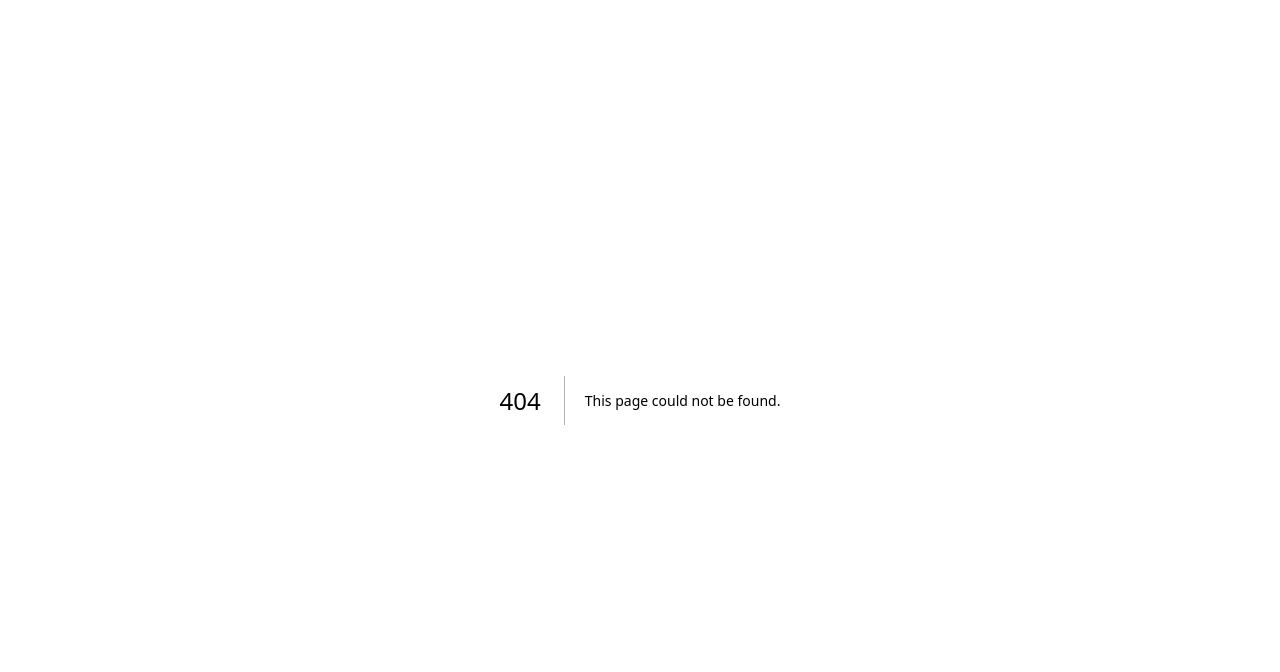
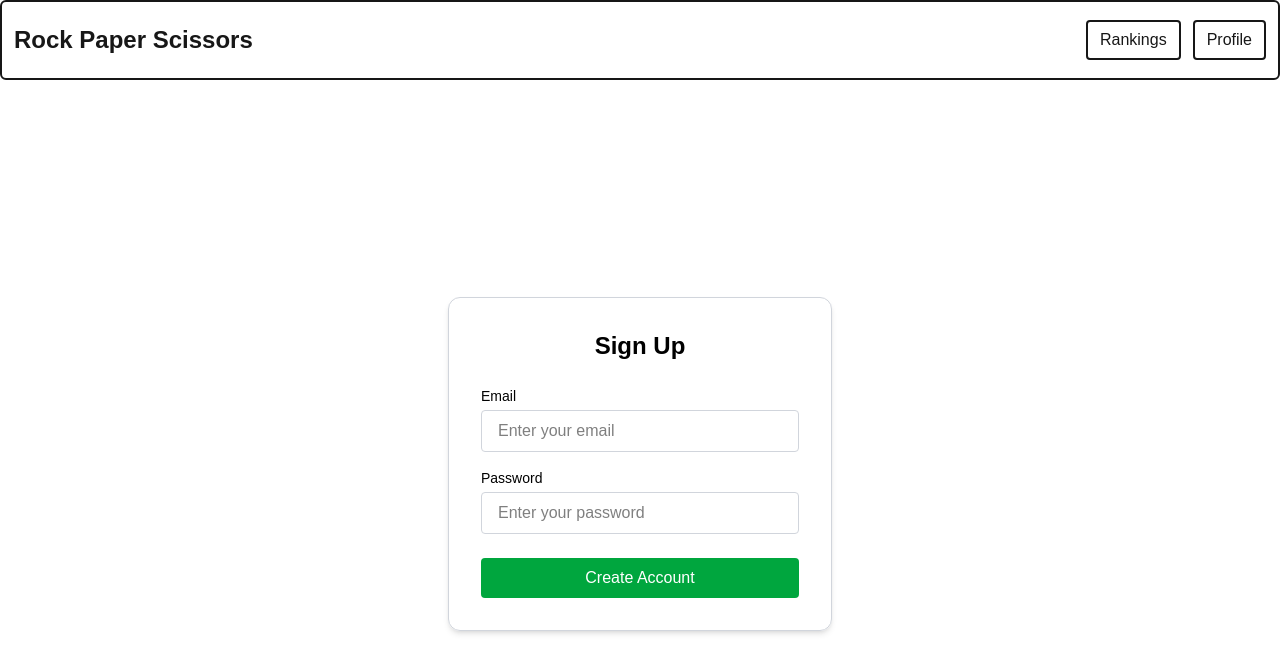
Before and after one commit to megasceptileftw/ecs162finalproject, a Next.js app: page /register in a window 1280 px wide. Before the commit this address had no page. Shown: the top 672 px of the page. Built offline with nearby package versions, Linux system fonts and the light colour scheme; no server answers.

Commit message:
added login and signup functionality

```diff
--- a/src/app/auth/signout/route.js
+++ b/src/app/auth/signout/route.js
@@ -12,10 +12,14 @@ export async function POST(req) {
 
   if (user) {
     await supabase.auth.signOut()
+    revalidatePath('/', 'layout')
+    return NextResponse.redirect(new URL('/login', req.url), {
+      status: 302,
+    })
   }
 
   revalidatePath('/', 'layout')
-  return NextResponse.redirect(new URL('/login', req.url), {
-    status: 302,
-  })
+  return NextResponse.json({msg: 'No user logged in'}, {
+    status: 400,
+  });
 }
--- a/src/app/login/page.js
+++ b/src/app/login/page.js
@@ -1,19 +1,29 @@
-'use client';
+'use client'
 
-import { useRouter } from 'next/navigation';
-import { useState } from 'react';
-import Navbar from "@/components/navbar";
+import { useRouter } from 'next/navigation'
+import { useState } from 'react'
+import Navbar from '@/components/navbar'
+import { createClient } from '@/utils/supabase/client'
+import Link from 'next/link'
 
 export default function LoginPage() {
-  const router = useRouter();
-  const [email, setEmail] = useState('');
-  const [password, setPassword] = useState('');
+  const router = useRouter()
+  const [email, setEmail] = useState('')
+  const [password, setPassword] = useState('')
+  const supabase = createClient()
 
-  const handleLogin = () => {
-    if (email && password) {
-      router.push('/home');
+  const handleLogin = async () => {
+    const {data,error} = await supabase.auth.signInWithPassword({
+      email,
+      password
+    });
+
+    if (error) {
+      alert(`Login failed: ${error.message}`);
+    } else {
+      router.push('/home')
     }
-  };
+  }
 
   return (
     <>
@@ -47,9 +57,9 @@ export default function LoginPage() {
       >
         Continue
       </button>
+      <Link href="/register" className="block mt-4 text-sm text-blue-600 hover:underline">Create Account</Link>
     </div>
   </main>
-
   </>
-  );
+  )
 }
--- a/src/app/login/page.jsx
+++ /dev/null
@@ -1,30 +0,0 @@
-import { login, signup } from './actions'
-
-export default async function LoginPage({ searchParams }) {
-  const error = await searchParams?.error
-  const message = await searchParams?.message
-
-  return (
-    <div>
-      <h1>Login</h1>
-
-      {error && <p style={{color: 'red'}}>Error: {decodeURIComponent(error)}</p>}
-      {message && <p style={{color: 'blue'}}>{decodeURIComponent(message)}</p>}
-
-      <form>
-        <div>
-          <label htmlFor="email">Email:</label>
-          <input id="email" name="email" type="email" required />
-        </div>
-        <div>
-          <label htmlFor="password">Password:</label>
-          <input id="password" name="password" type="password" required />
-        </div>
-        <button formAction={login}>Log in</button>
-        <button formAction={signup}>Sign up</button>
-      </form>
-
-      <p><small>Note: After signing up, check your email for a confirmation link.</small></p>
-    </div>
-  )
-}
--- /dev/null
+++ b/src/app/register/page.js
@@ -0,0 +1,64 @@
+'use client'
+
+import { useRouter } from 'next/navigation'
+import { useState } from 'react'
+import Navbar from '@/components/navbar'
+import { createClient } from '@/utils/supabase/client'
+
+export default function SignUpPage() {
+  const router = useRouter()
+  const [email, setEmail] = useState('')
+  const [password, setPassword] = useState('')
+  const supabase = createClient()
+
+  const handleSignUp = async () => {
+
+    const {data,error} = await supabase.auth.signUp({
+      email,
+      password,
+    });
+
+    if (error) {
+      alert(`Sign up failed: ${error.message}`);
+    } else {
+     alert('Sign up successful! Redirecting to home page...');
+     router.push('/home');
+    }
+  }
+
+  return (
+    <>
+    <Navbar />
+    <main className="min-h-[calc(100vh-5rem)] flex items-center justify-center px-4 text-black bg-white">
+        <div className="w-full max-w-sm border border-gray-300 rounded-xl p-8 shadow-md mt-12">
+        <h1 className="text-2xl font-semibold text-center mb-6">Sign Up</h1>
+
+        <label className="block text-sm font-medium mb-1">Email</label>
+        <input
+            type="email"
+            placeholder="Enter your email"
+            value={email}
+            onChange={e => setEmail(e.target.value)}
+            className="w-full px-4 py-2 mb-4 border border-gray-300 rounded"
+        />
+
+        <label className="block text-sm font-medium mb-1">Password</label>
+        <input
+            type="password"
+            placeholder="Enter your password"
+            value={password}
+            onChange={e => setPassword(e.target.value)}
+            className="w-full px-4 py-2 mb-6 border border-gray-300 rounded"
+        />
+
+        <button
+            onClick={handleSignUp}
+            className="w-full py-2 text-white bg-green-600 rounded hover:bg-green-700 transition"
+        >
+            Create Account
+        </button>
+        </div>
+    </main>
+  </>
+  )
+}
--- a/src/components/navbar.jsx
+++ b/src/components/navbar.jsx
@@ -13,6 +13,7 @@ const Navbar = () => {
     setDisplayProfile('hidden')
     }
   }
+
   return (
     <nav className="flex justify-between items-center border-2 min-w-full min-h-20 rounded-md pl-3 pr-3">
         <div className='text-2xl font-semibold'>Rock Paper Scissors</div>
--- a/src/components/profileCard.jsx
+++ b/src/components/profileCard.jsx
@@ -2,6 +2,14 @@ import React from 'react'
 
 const ProfileCard = ({displayType}) => {
     let classType = `${displayType} flex-col justify-center absolute mt-18 border-2 p-6`
+    async function logout() {
+      let res = await fetch('/auth/signout', {
+        method: 'POST',
+      })
+      if (res.ok) {
+        window.location.href = '/login'
+      }
+    }
   return (
     <div className={classType}>
         <img src="https://newprofilepic.photo-cdn.net//assets/images/article/profile.jpg?90af0c8" className='self-center rounded-full max-w-20'></img>
@@ -10,7 +18,7 @@ const ProfileCard = ({displayType}) => {
         <div className='self-center'>Wins: 50</div>
         <div className='self-center'>Losses: 50</div>
         <button className='self-center display: block border rounded-sm mb-2 p-1 text-sm'>Match History</button>
-        <button className='self-center display: block border rounded-sm p-1 text-sm text-red-600'>Logout</button>
+        <button className='self-center display: block border rounded-sm p-1 text-sm text-red-600' onClick={logout}>Logout</button>
     </div>
   )
 }
```
Also changed, not shown: 1 other file (tests, documents, lock files or other folders). Lines whose indentation alone changed are shown as unchanged.
